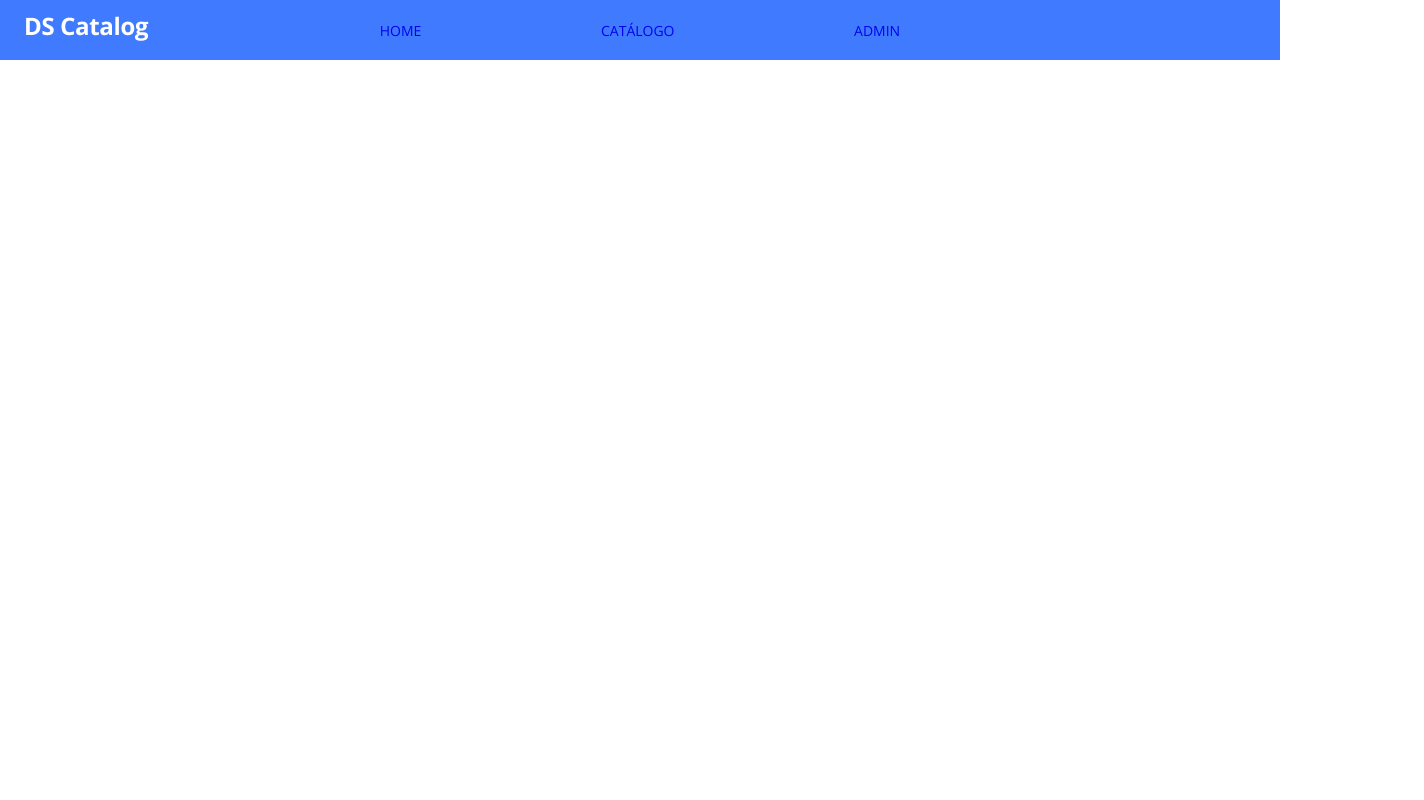
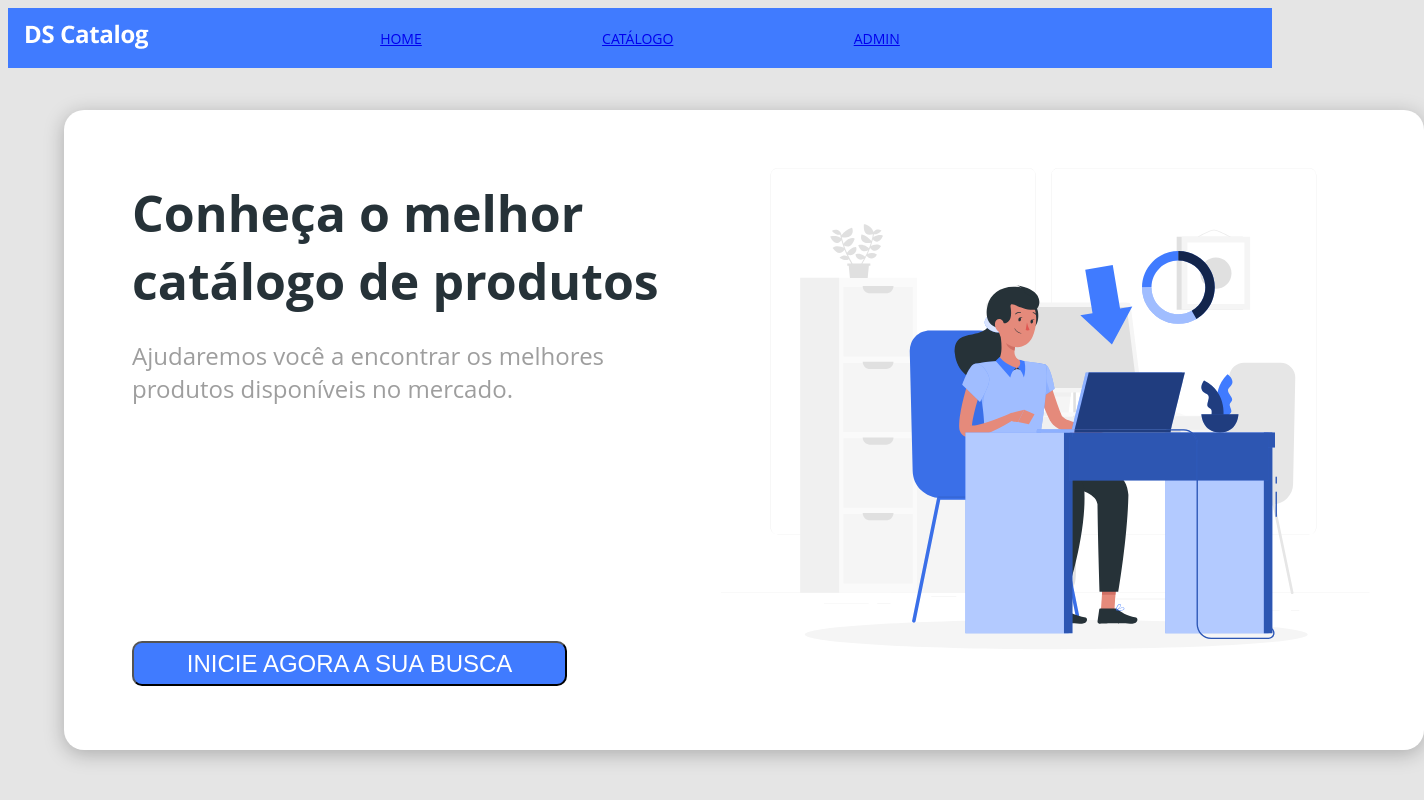
Before and after one commit to felicianobrancarto/projetoWebSiteEcommerce, a React (Create React App) app: page / in a window 1280 px wide. Shown: the whole page, 1424 px wide, since content can reach past the window. Built offline with nearby package versions, Linux system fonts and the light colour scheme.

Commit message:
feat: criação do componente main na tela home

```diff
--- a/src/App.js
+++ b/src/App.js
@@ -1,11 +1,14 @@
 import { BrowserRouter as Router, Switch, Route } from 'react-router-dom'
+
 import Header from './components/Header';
+import Main from './components/Main'
 
 function App() {
   return (
-
+    <div>
       <Header />
-
+      <Main />
+      </div>
   );
 }
 
--- a/src/components/Header/header.css
+++ b/src/components/Header/header.css
@@ -5,18 +5,13 @@
     align-items: center;
     justify-content:space-around;
     margin: 0 auto ;
-    flex-wrap:wrap ;
     color:  #FFFFFF;
-
-
 }
 .box{
     display:flex;
-    flex-direction: row;
     background-color: #407BFF;
     align-items: center;
-    justify-content: center;
-
+    width: 100%;
 }
 
 .imagemlogo{
--- /dev/null
+++ b/src/components/Main/index.jsx
@@ -0,0 +1,23 @@
+import React from 'react';
+import './main.css'
+import Imagem from './Desenho.svg'
+
+function index(pros) {
+    return (
+        <div className='containerMain'>
+            <div className='boxEsquerdoMain'>
+            <p className='p1'>Conheça o melhor catálogo de produtos</p>
+            <p className='p2'>Ajudaremos você a encontrar os melhores produtos disponíveis no mercado.</p>
+            <button className='button'>INICIE AGORA A SUA BUSCA</button>
+            </div>
+            <div>
+            <img src={Imagem} alt='Imagem main' className='boxImagem'></img>
+            </div>
+
+
+
+        </div>
+    );
+}
+
+export default index;
--- /dev/null
+++ b/src/components/Main/main.css
@@ -0,0 +1,61 @@
+.containerMain {
+  display: flex;
+  text-align: center;
+  color: black;
+  background-color: #ffffff;
+  position: absolute;
+  width: 1360px;
+  height: 80%;
+  max-width: 1360px;
+  left: 5%;
+  top: 110px;
+  box-shadow: 0px 4px 20px rgba(0, 0, 0, 0.25);
+  border-radius: 20px;
+  flex-direction: row;
+}
+.boxEsquerdoMain {
+  flex-direction:row;
+}
+
+.p1 {
+  position: absolute;
+  text-align:left;
+  left: 5%;
+  top: 3%;
+  width: 600px;
+  height: 50px;
+  font-style: normal;
+  font-weight: 700;
+  font-size: 50px;
+  color: #263238;
+}
+.p2 {
+  position: absolute;
+  text-align:left;
+  left: 5%;
+  width: 516px;
+  height: 78px;
+  top: 32%;
+  font-style: normal;
+  font-weight: 400;
+  font-size: 24px;
+  line-height: 33px;
+  color: #9e9e9e;
+}
+.boxImagem {
+  position: absolute;
+  top: 9%;
+  right: 4%;
+}
+.button {
+  position: absolute;
+  left: 5%;
+  bottom: 10%;
+  background-color: #407BFF;
+  border-radius: 10px;
+  color: #FFFFFF;
+  font-size: 24px;
+  align-items: Center;
+  Width: 32%;
+  Height: 45px;
+}
--- a/src/index.css
+++ b/src/index.css
@@ -1,32 +1,4 @@
-@import url('https://fonts.googleapis.com/css2?family=Open+Sans:ital,wght@0,400;0,600;0,700;1,400;1,600;1,700&family=Playfair+Display:wght@400;700&family=Press+Start+2P&family=Roboto:wght@400;700&family=Rowdies:wght@700&display=swap');
-* {
-  margin: 0;
-  padding: 0;
-  box-sizing: border-box;
-}
-
-*:focus {
-  outline: 0;
-}
-
-html,
-body,
-#root {
-  height: 100%;
-}
-
 body {
   font: 14px 'Open Sans', sans-serif;
+  background-color: #E5E5E5;
 }
-
-a {
-  text-decoration: none;
-}
-
-ul {
-  list-style: none;
-}
-
-button {
-  cursor: pointer;
-}
```
Also changed, not shown: src/components/Header/index.jsx (renamed from src/components/Header/index.js), src/components/Main/Desenho.svg (added).
